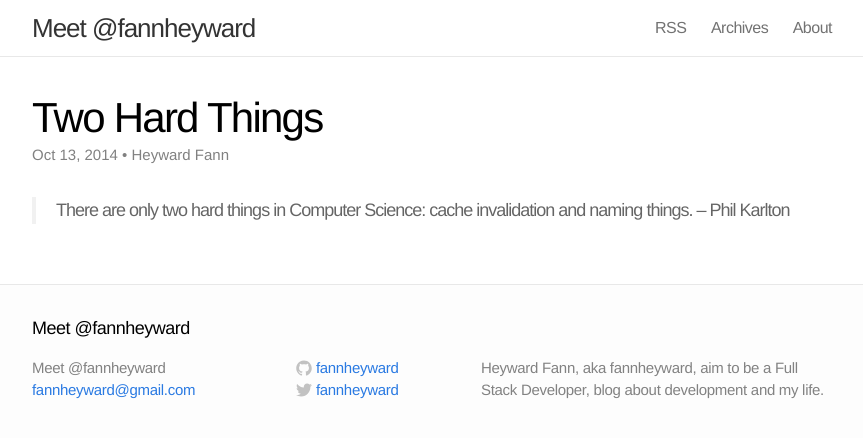
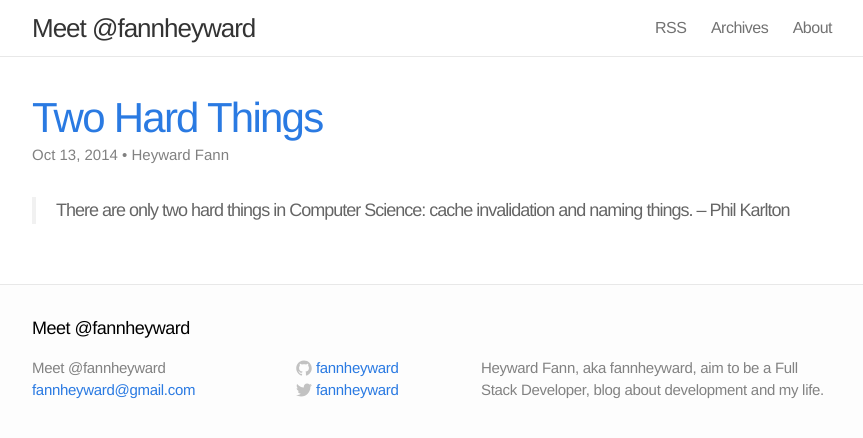
Before and after one commit to fannheyward/fannheyward.github.io, a Jekyll site: the page built from _posts/2014-10-13-two-hard-things.markdown, in a window 1280 px wide. Shown: the top 438 px of the page, without its empty margins (208-1071 px from the left). Built offline with Jekyll 4.4.1, drawn with Linux system fonts in a browser that asks for light colours; Markdown is read by kramdown in place of the engine named in the settings.

Commit message:
add external-url support.

```diff
--- a/_layouts/post.html
+++ b/_layouts/post.html
@@ -4,7 +4,12 @@ layout: default
 <div class="post">
 
   <header class="post-header">
-    <h1>{{ page.title }}</h1>
+    {% if page.external-url %}
+      <h1><a href="{{ page.external-url }}" target="_blank">{{ page.title }}</a></h1>
+    {% else %}
+      <h1>{{ page.title }}</h1>
+    {% endif %}
+
     <p class="meta">{{ page.date | date: "%b %-d, %Y" }}{% if site.author %} • {{ site.author }}{% endif %}{% if page.meta %} • {{ page.meta }}{% endif %}</p>
   </header>
 
--- a/_posts/2014-10-13-two-hard-things.markdown
+++ b/_posts/2014-10-13-two-hard-things.markdown
@@ -1,6 +1,7 @@
 ---
 layout: post
 title: "Two Hard Things"
+external-url: http://martinfowler.com/bliki/TwoHardThings.html
 date: 2014-10-13 09:55:46 +0800
 ---
 
```
